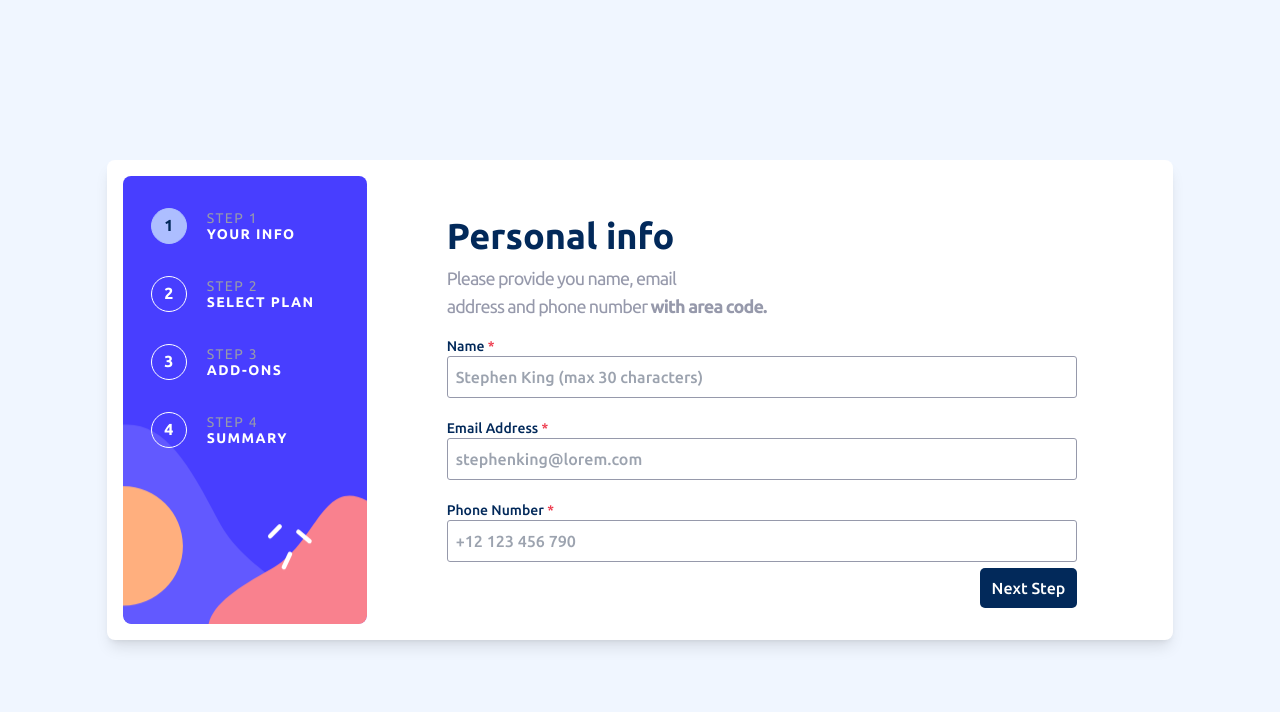
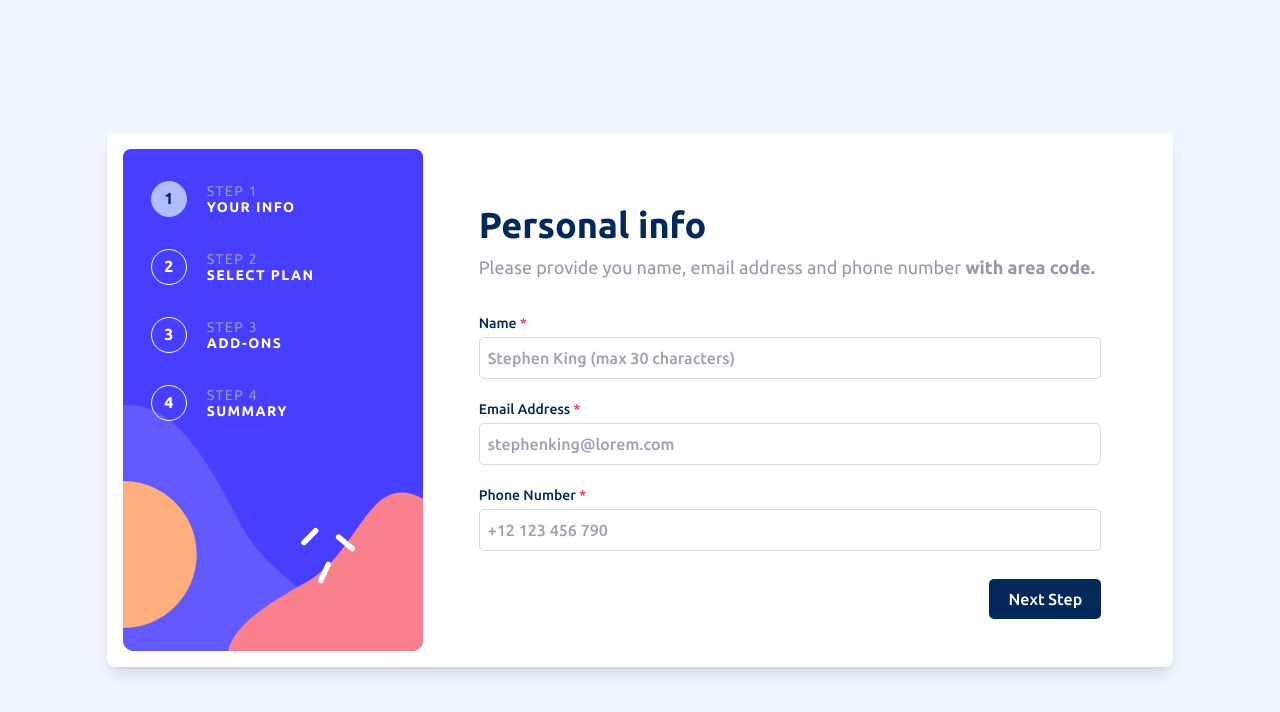
Before and after one commit to DawidBugajski/multi-step-form, a React (Create React App) app: page / in a window 1280 px wide. Shown: the top 712 px of the page. Built offline with nearby package versions, Linux system fonts and the light colour scheme.

Commit message:
done RWD to up to 1024px

```diff
--- a/src/components/AppContainer.jsx
+++ b/src/components/AppContainer.jsx
@@ -8,11 +8,13 @@ const AppContainer = () => {
   const { currentStep, isConfirmed } = useSelector((state) => state.steps);
 
   return (
-    <div className='flex flex-col h-screen overflow-hidden lg:justify-center bg-magnolia items'>
-      <div className='lg:relative lg:bg-white lg:rounded-lg lg:flex lg:p-4 lg:w-10/12 lg:justify-center lg:mx-auto lg:shadow-lg lg:h-3/5'>
+    <div className='flex flex-col h-screen overflow-hidden lg:justify-center bg-magnolia items '>
+      <div className='lg:relative lg:bg-white lg:rounded-lg lg:flex lg:p-4 lg:w-10/12 lg:justify-between lg:mx-auto lg:shadow-lg lg:h-4/6'>
         <StepNavigator currentStep={currentStep} />
-        <FormContainer />
-        {!isConfirmed && <ButtonContainer currentStep={currentStep} />}
+        <div className='flex-grow lg:flex lg:flex-col lg:px-14 lg:justify-between lg:pt-8'>
+          <FormContainer />
+          {!isConfirmed && <ButtonContainer currentStep={currentStep} />}
+        </div>
       </div>
     </div>
   );
--- a/src/components/ButtonContainer.jsx
+++ b/src/components/ButtonContainer.jsx
@@ -4,7 +4,7 @@ import ButtonPrev from './ButtonPrev';
 
 const ButtonContainer = ({ currentStep }) => {
   const classes =
-    'absolute bottom-0 w-full flex bg-white p-4 lg:bg-transparent lg:px-[6rem] lg:pt-[2rem] lg:pb-[2rem]';
+    'absolute bottom-0 w-full flex bg-white p-4 lg:bg-transparent lg:p-0 lg:flex lg:w-auto lg:static lg:mb-8';
   const className =
     currentStep >= 2 ? `${classes} justify-between` : `${classes} justify-end`;
 
--- a/src/components/ButtonNext.jsx
+++ b/src/components/ButtonNext.jsx
@@ -31,7 +31,7 @@ const ButtonNext = () => {
   return (
     <button
       onClick={handleNextStep}
-      className='py-2 px-3 font-medium text-center text-white rounded-[5px] bg-darkBlue hover:bg-purplishBlue transition-colors duration-100 ease-linear'
+      className='py-2 px-3 font-medium text-center text-white rounded-[5px] bg-darkBlue hover:bg-purplishBlue transition-colors duration-100 ease-linear lg:w-28'
     >
       {lastStep ? 'Confirm' : 'Next Step'}
     </button>
--- a/src/components/FormContainer.jsx
+++ b/src/components/FormContainer.jsx
@@ -25,7 +25,7 @@ const FormContainer = () => {
   };
 
   return (
-    <div className='w-11/12 p-6 mx-auto -mt-[61px] bg-white rounded-[0.7rem] shadow-xl lg:shadow-none lg:m-0 lg:px-20 lg:pt-10'>
+    <div className='w-11/12 p-6 mx-auto -mt-[61px] bg-white rounded-[0.7rem] shadow-xl lg:shadow-none lg:m-0 lg:px-0 lg:w-auto lg:pb-0'>
       {displayCurrentStep()}
     </div>
   );
--- a/src/components/StepNavigator.jsx
+++ b/src/components/StepNavigator.jsx
@@ -10,22 +10,23 @@ const StepNavigator = ({ currentStep }) => {
     { step: 4, title: 'Step 4', text: 'Summary' },
   ];
   const stepsComponents = steps.map((step, i) => {
+    const { step: stepNumber, title, text } = step;
     return (
       <div key={i} className='lg:flex lg:items-center lg:my-4'>
         {i + 1 === currentStep ? (
-          <ActiveStep>{step.step}</ActiveStep>
+          <ActiveStep>{stepNumber}</ActiveStep>
         ) : (
-          <InactiveStep>{step.step}</InactiveStep>
+          <InactiveStep>{stepNumber}</InactiveStep>
         )}
         <div className='hidden pl-3 text-sm leading-4 tracking-widest lg:flex lg:flex-col'>
-          <span className='uppercase text-coolGray'>{step.title}</span>
-          <span className='font-bold text-white uppercase'>{step.text}</span>
+          <span className='uppercase text-coolGray'>{title}</span>
+          <span className='font-bold text-white uppercase'>{text}</span>
         </div>
       </div>
     );
   });
   return (
-    <div className='flex justify-center h-40 bg-cover bg-sidebar-mobile lg:flex-col lg:bg-sidebar-desktop lg:h-full lg:bg-cover lg:w-[300px] lg:bg-bottom lg:rounded-lg lg:justify-start lg:pl-5 lg:pt-4'>
+    <div className='flex justify-center h-40 bg-cover bg-sidebar-mobile lg:flex-col lg:bg-sidebar-desktop lg:h-full lg:bg-cover lg:min-w-[300px] lg:bg-bottom lg:rounded-lg lg:justify-start lg:pl-5 lg:pt-4 lg:bg-no-repeat'>
       {stepsComponents}
     </div>
   );
--- a/src/components/TextContent.jsx
+++ b/src/components/TextContent.jsx
@@ -6,7 +6,9 @@ const TextContent = ({ title, text, children }) => {
       <h2 className='mb-2 text-2xl font-bold text-darkBlue lg:text-4xl'>
         {title}
       </h2>
-      <p className='mb-4 text-lg tracking-tighter text-coolGray'>{text}</p>
+      <p className='mb-4 text-lg tracking-tighter text-coolGray lg:mb-8 lg:tracking-normal'>
+        {text}
+      </p>
       {children}
     </div>
   );
--- a/src/routes/Addons/AddonCards.jsx
+++ b/src/routes/Addons/AddonCards.jsx
@@ -42,8 +42,12 @@ const AddonCards = () => {
           />
 
           <div className='flex flex-col flex-grow tracking-tight'>
-            <h3 className='font-medium text-darkBlue'>{type}</h3>
-            <p className='text-sm text-coolGray'>{text}</p>
+            <h3 className='text-lg font-medium text-darkBlue lg:font-bold'>
+              {type}
+            </h3>
+            <p className='text-sm font-medium text-coolGray lg:text-md'>
+              {text}
+            </p>
           </div>
           <p className='text-xs font-medium text-purplishBlue'>{`+$${paymentPeriod(
             price,
--- a/src/routes/PersonalInfo/InputClass.jsx
+++ b/src/routes/PersonalInfo/InputClass.jsx
@@ -2,9 +2,9 @@ import { useSelector } from 'react-redux';
 
 const InputClass = (field, regex) => {
   const error = useSelector((state) => state.personalInfo.error);
-  let borderColor = 'border-coolGray';
+  let borderColor = 'border-lightGray';
   if (error && !field.match(regex)) borderColor = 'border-strawberryRed';
-  return `text-darkBlue py-2 pl-2 font-medium border-[1px] rounded-[3px] ${borderColor} outline-none mb-3`;
+  return `text-darkBlue py-2 pl-2 font-medium border-[1px] rounded-[5px] ${borderColor} outline-none mb-3 mt-1`;
 };
 
 export default InputClass;
--- a/src/routes/PersonalInfo/PersonalInfo.jsx
+++ b/src/routes/PersonalInfo/PersonalInfo.jsx
@@ -36,8 +36,7 @@ const PersonalInfo = () => {
         title='Personal info'
         text={
           <>
-            Please provide you name, email <br />
-            address and phone number{' '}
+            Please provide you name, email address and phone number{' '}
             <span className='font-bold'>with area code.</span>
           </>
         }
--- a/src/routes/Subscription/SelectPlan.jsx
+++ b/src/routes/Subscription/SelectPlan.jsx
@@ -8,12 +8,7 @@ const SelectPlan = () => {
     <div>
       <TextContent
         title='Select your plan'
-        text={
-          <>
-            You have the option of monthly or <br />
-            yearly billing.
-          </>
-        }
+        text={<>You have the option of monthly or yearly billing.</>}
       />
       <SubscriptionCards />
       <SwitchPayment />
--- a/src/routes/Subscription/SubscriptionCards.jsx
+++ b/src/routes/Subscription/SubscriptionCards.jsx
@@ -14,17 +14,21 @@ const SubscriptionCards = () => {
   const handleSubscriptionType = (type) => dispatch(setSubType(type));
 
   return (
-    <>
+    <div className='lg:flex lg:gap-3'>
       {subscriptionTypes.map(({ type, price, icon }) => (
         <div
           onClick={() => handleSubscriptionType(type)}
-          className={`flex rounded-lg border-[1px] items-center p-3 mb-3 cursor-pointer ${activeSubscriptionType(
+          className={`flex rounded-lg border-[1px] items-center p-3 mb-3 cursor-pointer lg:flex-col lg:items-start lg:mb-0 lg:w-1/3 ${activeSubscriptionType(
             type,
             subType
           )}`}
           key={type}
         >
-          <img className='pr-4' src={icon} alt={`${type} subscription icon`} />
+          <img
+            className='pr-4 lg:mb-14'
+            src={icon}
+            alt={`${type} subscription icon`}
+          />
           <div>
             <h3 className='text-lg font-medium text-darkBlue'>{type}</h3>
             <p className=' text-coolGray'>{`$${paymentPeriod(
@@ -39,7 +43,7 @@ const SubscriptionCards = () => {
           </div>
         </div>
       ))}
-    </>
+    </div>
   );
 };
 
```
